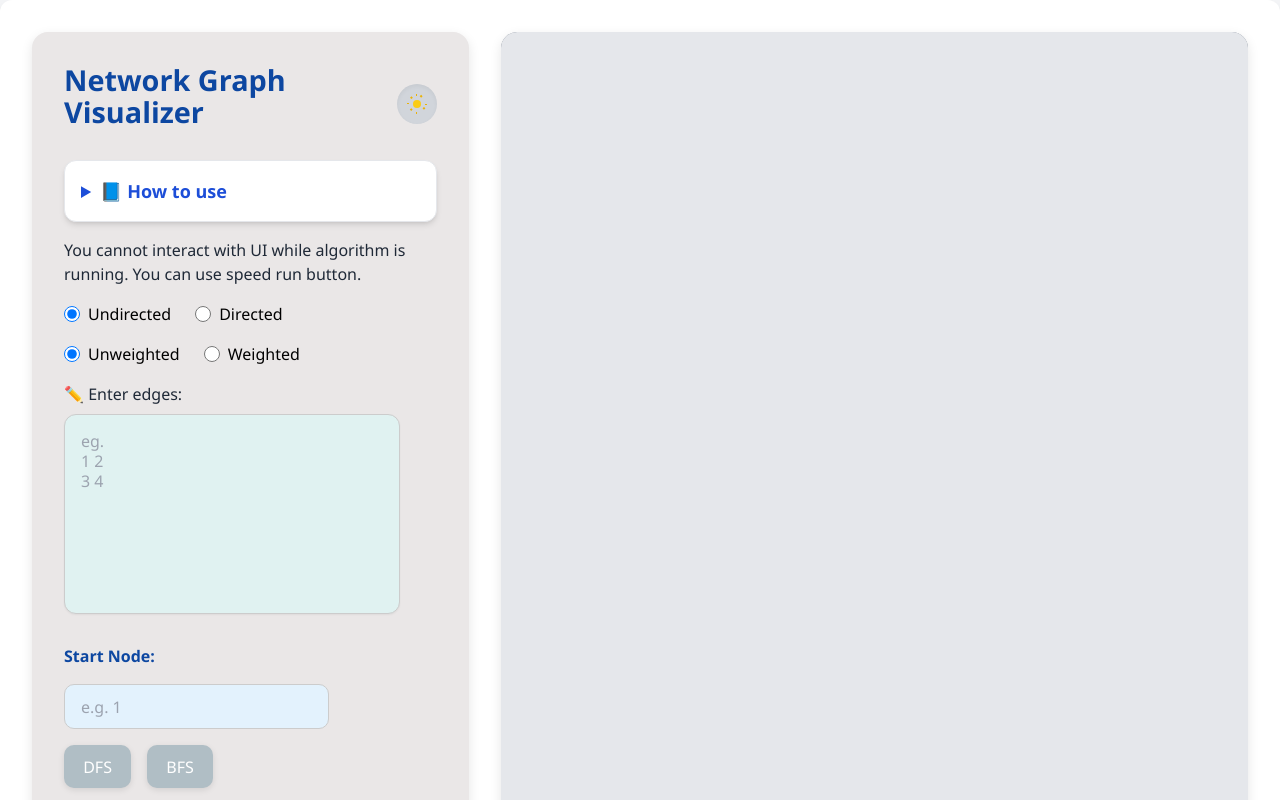
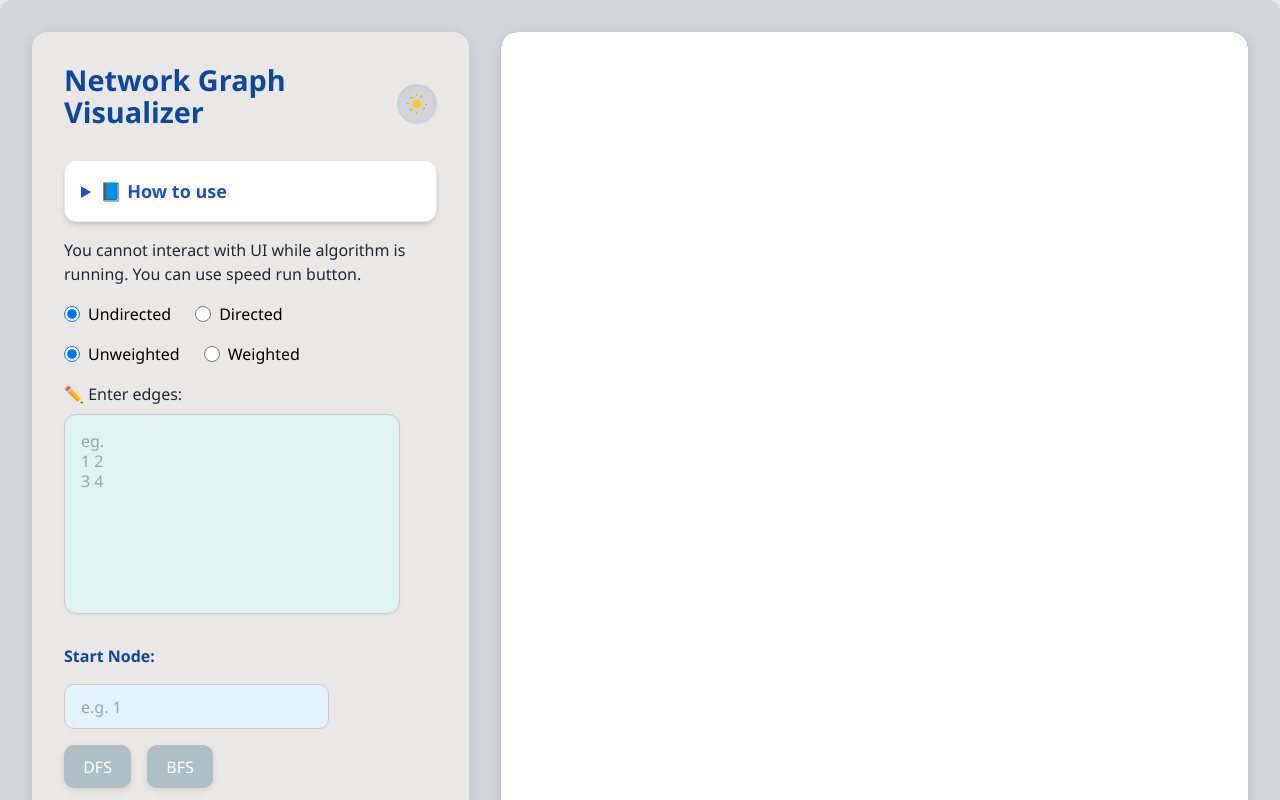
Before and after one commit to niravpokiya/Network-graph-visualizer, a React (Vite) app: page / in a window 1280 px wide. Shown: the top 800 px of the page. Built offline with nearby package versions, Linux system fonts and the light colour scheme.

Commit message:
Background fixes

```diff
--- a/src/App.jsx
+++ b/src/App.jsx
@@ -29,8 +29,8 @@ function App() {
   };
 
   return (
-    <div className="min-h-screen bg-gray-100 dark:bg-gray-950 text-gray-900 dark:text-gray-100">
-      <div className="container mx-auto p-4 bg-white dark:bg-gray-900 rounded-xl shadow-md">
+    <div className="min-h-screen bg-gray-200 dark:bg-gray-950 text-gray-900 dark:text-gray-100">
+      <div className="container mx-auto p-4 bg-gray-300 dark:bg-gray-900 rounded-xl shadow-md">
         <Input
           onInputChange={handleInputChange}
           nodes={nodes}
--- a/src/components/GraphVisualizer.jsx
+++ b/src/components/GraphVisualizer.jsx
@@ -14,7 +14,7 @@ const GraphVisualizer = ({ nodesData, linksData, isDirected, isWeighted }) => {
     const svg = d3.select(svgRef.current)
       .attr("viewBox", `0 0 ${width} ${height}`)
       .attr("preserveAspectRatio", "xMidYMid meet")
-      .classed("w-full h-200 bg-gray-200 dark:bg-gray-800 rounded-2xl shadow-md", true);
+      .classed("w-full h-200 bg-white dark:bg-gray-800 rounded-2xl shadow", true);
 
     svg.selectAll("*").remove(); // Clear previous renders
 
```
